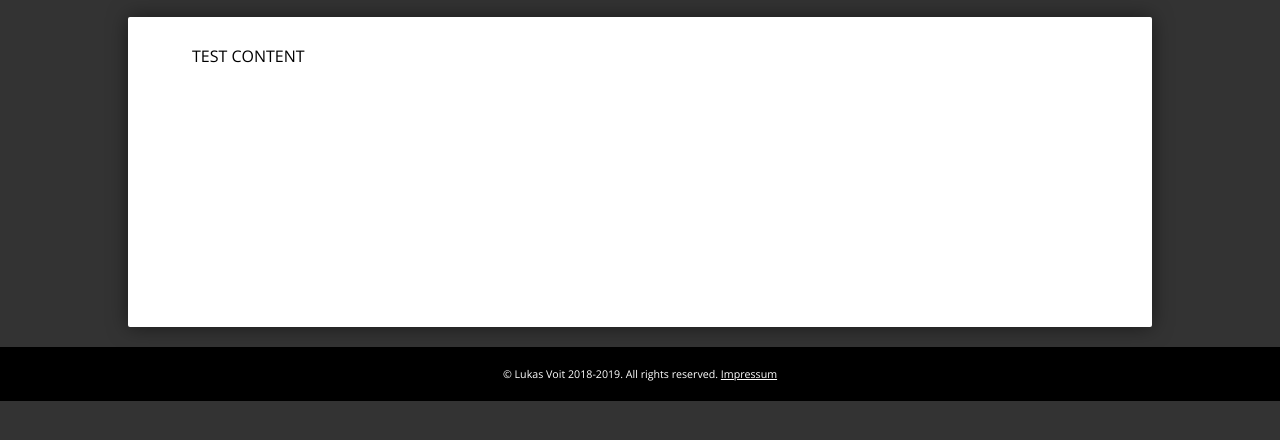
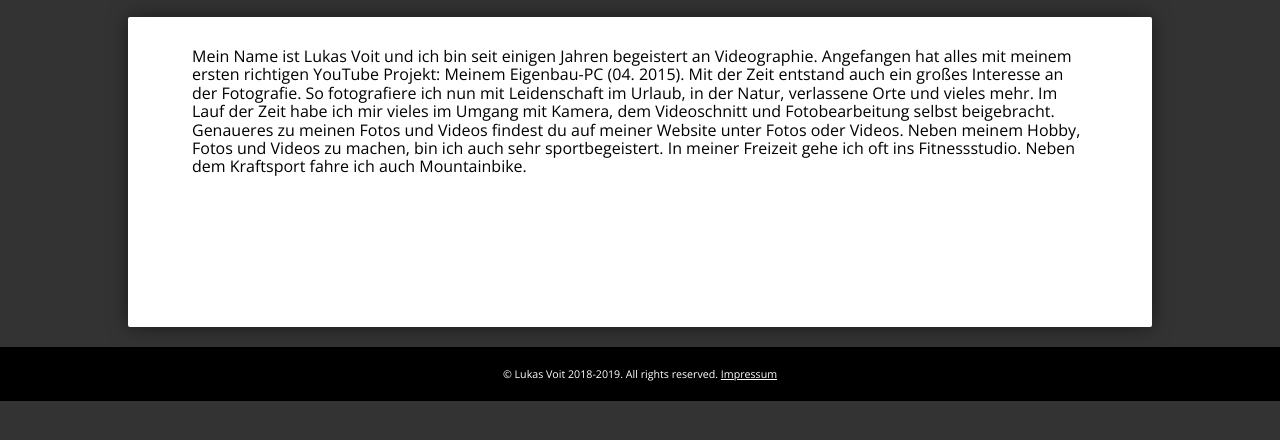
Before and after one commit to nimradium/lukasvoit.com, a plain HTML site: page about.html in a window 1280 px wide. Shown: the part 68-508 px from the top of the page. Drawn offline with nearby package versions, Linux system fonts and the light colour scheme.

Commit message:
adding content
lukasvoit.com-8 add about content

```diff
--- a/about.html
+++ b/about.html
@@ -54,7 +54,8 @@
     <!--CONTENT-->
     <div class="content-container">
         <div class="content-wrapper">
-            TEST CONTENT
+            Mein Name ist Lukas Voit und ich bin seit einigen Jahren begeistert an Videographie. Angefangen hat alles mit meinem ersten richtigen YouTube Projekt: Meinem Eigenbau-PC (04. 2015). Mit der Zeit entstand auch ein großes Interesse an der Fotografie. So fotografiere ich nun mit Leidenschaft im Urlaub, in der Natur, verlassene Orte und vieles mehr. Im Lauf der Zeit habe ich mir vieles im Umgang mit Kamera, dem Videoschnitt und Fotobearbeitung selbst beigebracht. Genaueres zu meinen Fotos und Videos findest du auf meiner Website unter Fotos oder Videos.
+            Neben meinem Hobby, Fotos und Videos zu machen, bin ich auch sehr sportbegeistert. In meiner Freizeit gehe ich oft ins Fitnessstudio. Neben dem Kraftsport fahre ich auch Mountainbike.
         </div>
     </div>
     <!--END CONTENT-->
```
